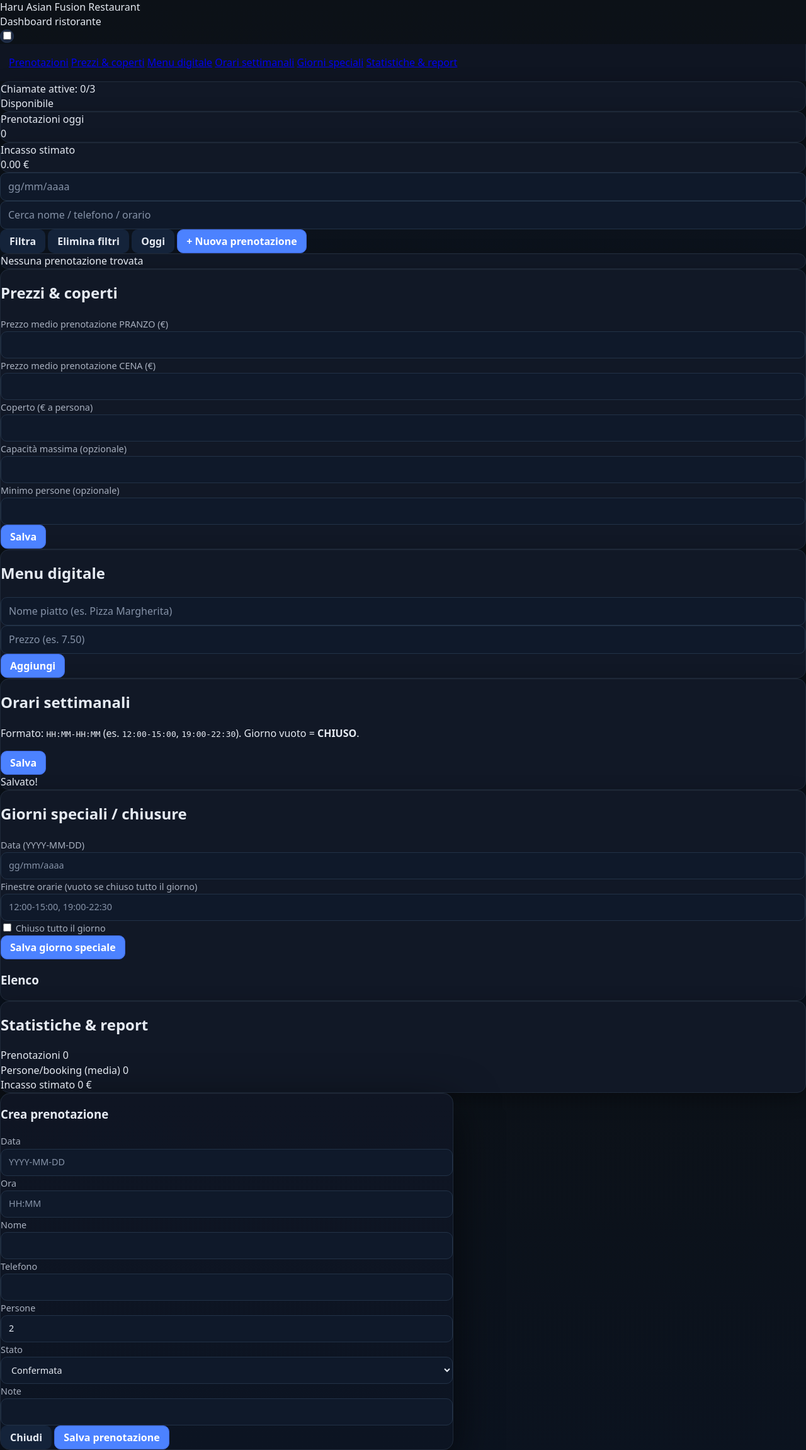
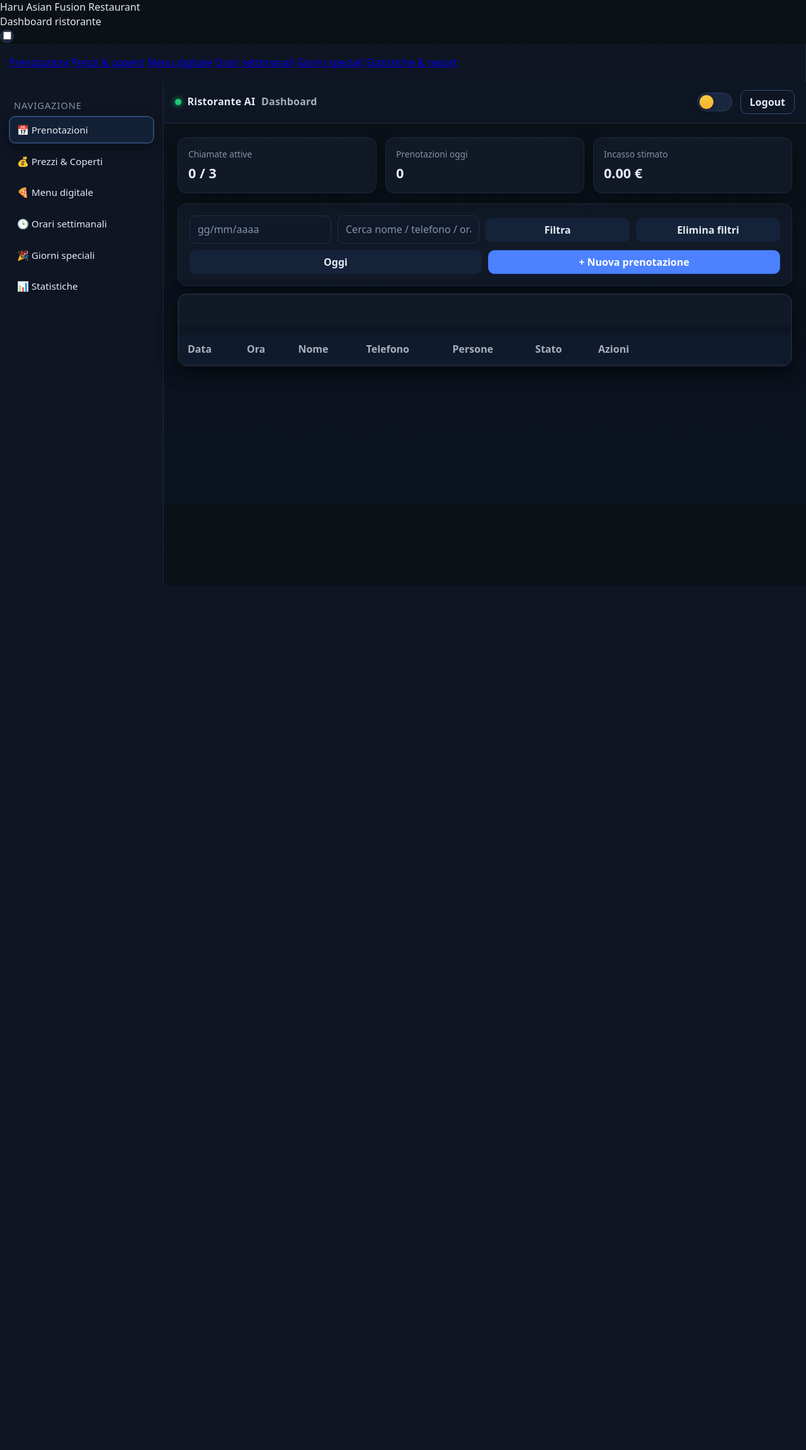
Before and after one commit to xalexyi/prenotazioni-ai, a Flask app: template templates/dashboard.html in a window 1280 px wide. Shown: the whole page at 63% size. After the commit the page ends 929 px from the top, so only its background shows below. Run offline with Flask 3, Linux system fonts and the light colour scheme; the template is opened without the code that fills it, so the values that code supplies are empty.

Commit message:
auto-deploy 2025-10-12 12:14:44

```diff
--- a/static/css/styles.css
+++ b/static/css/styles.css
@@ -544,3 +544,30 @@ label { color: var(--text-dim); font-size:.9rem; }
   .col-actions { width: 1%; }
   .table .col-actions .btn { min-width: auto; } /* su telefoni lasciare respiro */
 }
+/* =============================================================================
+   DASHBOARD FIX (layout e spacing)
+============================================================================= */
+
+.app {
+  display: grid;
+  grid-template-columns: 260px 1fr;
+  min-height: 100vh;
+}
+
+.sidebar .nav-link { font-size: .95rem; }
+
+.header .actions {
+  display:flex; align-items:center; gap:.8rem;
+}
+
+.kpis .kpi .v {
+  font-weight:700;
+}
+
+.table td .actions {
+  flex-wrap: nowrap;
+}
+.table td .actions .btn {
+  font-size:.85rem;
+  padding:8px 10px;
+}
--- a/templates/dashboard.html
+++ b/templates/dashboard.html
@@ -1,144 +1,98 @@
 {% extends "base.html" %}
 {% block title %}Dashboard — Ristorante AI{% endblock %}
+{% block body %}
 
-{% block body %}
-<div id="panel-reservations" class="panel visible">
-  <div class="cards">
-    <div class="card metric">
-      <div>Chiamate attive: 0/3</div>
-      <div class="status ok">Disponibile</div>
+<div class="app">
+
+  <!-- SIDEBAR -->
+  <aside class="sidebar">
+    <div class="title">Navigazione</div>
+    <nav class="nav">
+      <a href="#" class="nav-link active" data-panel="reservations">📅 Prenotazioni</a>
+      <a href="#" class="nav-link" data-panel="prices">💰 Prezzi & Coperti</a>
+      <a href="#" class="nav-link" data-panel="menu">🍕 Menu digitale</a>
+      <a href="#" class="nav-link" data-panel="weekly">🕒 Orari settimanali</a>
+      <a href="#" class="nav-link" data-panel="special">🎉 Giorni speciali</a>
+      <a href="#" class="nav-link" data-panel="stats">📊 Statistiche</a>
+    </nav>
+  </aside>
+
+  <!-- CONTENUTO PRINCIPALE -->
+  <div>
+    <header class="header">
+      <div class="brand">
+        <span class="dot"></span>
+        <span>Ristorante AI</span>
+        <span class="text-dim">Dashboard</span>
       </div>
-    <div class="card metric">
-      <div>Prenotazioni oggi</div>
-      <div id="m-res-today">0</div>
+      <div class="actions">
+        <button id="themeToggle" class="toggle" type="button" aria-label="Tema"><span class="knob"></span></button>
+        <a href="{{ url_for('logout') }}" class="btn btn-outline">Logout</a>
       </div>
-    <div class="card metric">
-      <div>Incasso stimato</div>
-      <div id="m-revenue">0.00 €</div>
+    </header>
+
+    <main class="container">
+
+      <!-- KPI -->
+      <div class="kpis">
+        <div class="kpi">
+          <div class="k">Chiamate attive</div>
+          <div class="v">0 / 3</div>
+        </div>
+        <div class="kpi">
+          <div class="k">Prenotazioni oggi</div>
+          <div class="v" id="m-res-today">0</div>
+        </div>
+        <div class="kpi">
+          <div class="k">Incasso stimato</div>
+          <div class="v" id="m-revenue">0.00 €</div>
         </div>
       </div>
 
-  <div class="toolbar">
-    <input id="flt-date" placeholder="gg/mm/aaaa" class="input small">
-    <input id="flt-q" placeholder="Cerca nome / telefono / orario" class="input grow">
+      <!-- FILTRI -->
+      <div class="card pad mb-3">
+        <div class="form-row">
+          <input id="flt-date" placeholder="gg/mm/aaaa" class="input">
+          <input id="flt-q" placeholder="Cerca nome / telefono / orario" class="input">
           <button id="btn-filter" class="btn">Filtra</button>
           <button id="btn-clear" class="btn">Elimina filtri</button>
           <button id="btn-today" class="btn">Oggi</button>
           <button id="btn-new" class="btn btn-primary">+ Nuova prenotazione</button>
         </div>
+      </div>
 
-  <div id="res-list" class="card">
-    <div class="empty">Nessuna prenotazione trovata</div>
+      <!-- LISTA PRENOTAZIONI -->
+      <div class="card">
+        <table class="table" id="res-table">
+          <thead>
+            <tr>
+              <th>Data</th>
+              <th>Ora</th>
+              <th>Nome</th>
+              <th>Telefono</th>
+              <th>Persone</th>
+              <th>Stato</th>
+              <th class="col-actions">Azioni</th>
+            </tr>
+          </thead>
+          <tbody id="res-tbody">
+            <tr><td colspan="7" style="text-align:center;color:var(--text-muted);padding:20px;">Nessuna prenotazione trovata</td></tr>
+          </tbody>
+        </table>
+      </div>
+
+    </main>
   </div>
 </div>
 
-<!-- Prezzi & coperti -->
-<div id="panel-prices" class="panel">
-  <div class="card">
-    <h2>Prezzi & coperti</h2>
-    <div class="grid-2">
-      <label class="lbl">Prezzo medio prenotazione PRANZO (€)
-        <input id="price-lunch" class="input" type="number" step="0.01">
-      </label>
-      <label class="lbl">Prezzo medio prenotazione CENA (€)
-        <input id="price-dinner" class="input" type="number" step="0.01">
-      </label>
-      <label class="lbl">Coperto (€ a persona)
-        <input id="cover-fee" class="input" type="number" step="0.01">
-      </label>
-      <label class="lbl">Capacità massima (opzionale)
-        <input id="seats-cap" class="input" type="number" step="1">
-      </label>
-      <label class="lbl">Minimo persone (opzionale)
-        <input id="min-people" class="input" type="number" step="1">
-      </label>
-    </div>
-    <button id="btn-prices-save" class="btn btn-primary">Salva</button>
-  </div>
-</div>
+<script>
+(function(){
+  // Toggle tema
+  const key="ui:theme"; const btn=document.getElementById("themeToggle");
+  function apply(t){document.documentElement.setAttribute("data-theme",t);btn.setAttribute("data-state",t==="light"?"on":"off");}
+  const s=localStorage.getItem(key)||"dark";apply(s);
+  btn.addEventListener("click",()=>{const n=btn.getAttribute("data-state")==="on"?"dark":"light";localStorage.setItem(key,n);apply(n);});
+})();
+</script>
 
-<!-- Menu digitale -->
-<div id="panel-menu" class="panel">
-  <div class="card">
-    <h2>Menu digitale</h2>
-    <div class="grid-2">
-      <input id="mi-name" class="input" placeholder="Nome piatto (es. Pizza Margherita)">
-      <input id="mi-price" class="input" placeholder="Prezzo (es. 7.50)" type="number" step="0.01">
-    </div>
-    <button id="btn-mi-add" class="btn btn-primary">Aggiungi</button>
-
-    <div id="menu-list" class="list mt"></div>
-  </div>
-</div>
-
-<!-- Orari settimanali -->
-<div id="panel-weekly" class="panel">
-  <div class="card">
-    <h2>Orari settimanali</h2>
-    <p class="muted">Formato: <code>HH:MM-HH:MM</code> (es. <code>12:00-15:00</code>, <code>19:00-22:30</code>). Giorno vuoto = <strong>CHIUSO</strong>.</p>
-    <div id="wh-grid" class="grid-2"></div>
-    <button id="btn-wh-save" class="btn btn-primary">Salva</button>
-    <div id="wh-saved" class="ok mt hidden">Salvato!</div>
-  </div>
-</div>
-
-<!-- Giorni speciali -->
-<div id="panel-special" class="panel">
-  <div class="card">
-    <h2>Giorni speciali / chiusure</h2>
-    <div class="grid-2">
-      <label class="lbl">Data (YYYY-MM-DD)
-        <input id="sp-date" class="input" placeholder="gg/mm/aaaa">
-      </label>
-      <label class="lbl">Finestre orarie (vuoto se chiuso tutto il giorno)
-        <input id="sp-win" class="input" placeholder="12:00-15:00, 19:00-22:30">
-      </label>
-    </div>
-    <label class="check"><input type="checkbox" id="sp-closed"> <span>Chiuso tutto il giorno</span></label>
-    <div class="mt">
-      <button id="btn-sp-save" class="btn btn-primary">Salva giorno speciale</button>
-    </div>
-
-    <h3 class="mt">Elenco</h3>
-    <div id="sp-list" class="list"></div>
-  </div>
-</div>
-
-<!-- Statistiche -->
-<div id="panel-stats" class="panel">
-  <div class="card">
-    <h2>Statistiche & report</h2>
-    <div class="grid-3">
-      <div class="stat">Prenotazioni <span id="st-count">0</span></div>
-      <div class="stat">Persone/booking (media) <span id="st-ppb">0</span></div>
-      <div class="stat">Incasso stimato <span id="st-rev">0 €</span></div>
-    </div>
-  </div>
-</div>
-
-<!-- Modale "Nuova prenotazione" -->
-<div id="dlg-new" class="modal hidden">
-  <div class="modal-box">
-    <h3>Crea prenotazione</h3>
-    <div class="grid-2">
-      <label class="lbl">Data <input id="new-date" class="input" placeholder="YYYY-MM-DD"></label>
-      <label class="lbl">Ora <input id="new-time" class="input" placeholder="HH:MM"></label>
-      <label class="lbl">Nome <input id="new-name" class="input"></label>
-      <label class="lbl">Telefono <input id="new-phone" class="input"></label>
-      <label class="lbl">Persone <input id="new-people" class="input" type="number" value="2"></label>
-      <label class="lbl">Stato
-        <select id="new-status" class="input">
-          <option>Confermata</option>
-          <option>In attesa</option>
-          <option>Annullata</option>
-        </select>
-      </label>
-      <label class="lbl">Note <input id="new-note" class="input"></label>
-    </div>
-    <div class="right mt">
-      <button id="btn-dlg-close" class="btn">Chiudi</button>
-      <button id="btn-dlg-save" class="btn btn-primary">Salva prenotazione</button>
-    </div>
-  </div>
-</div>
 {% endblock %}
```
Lines whose indentation alone changed are shown as unchanged.
